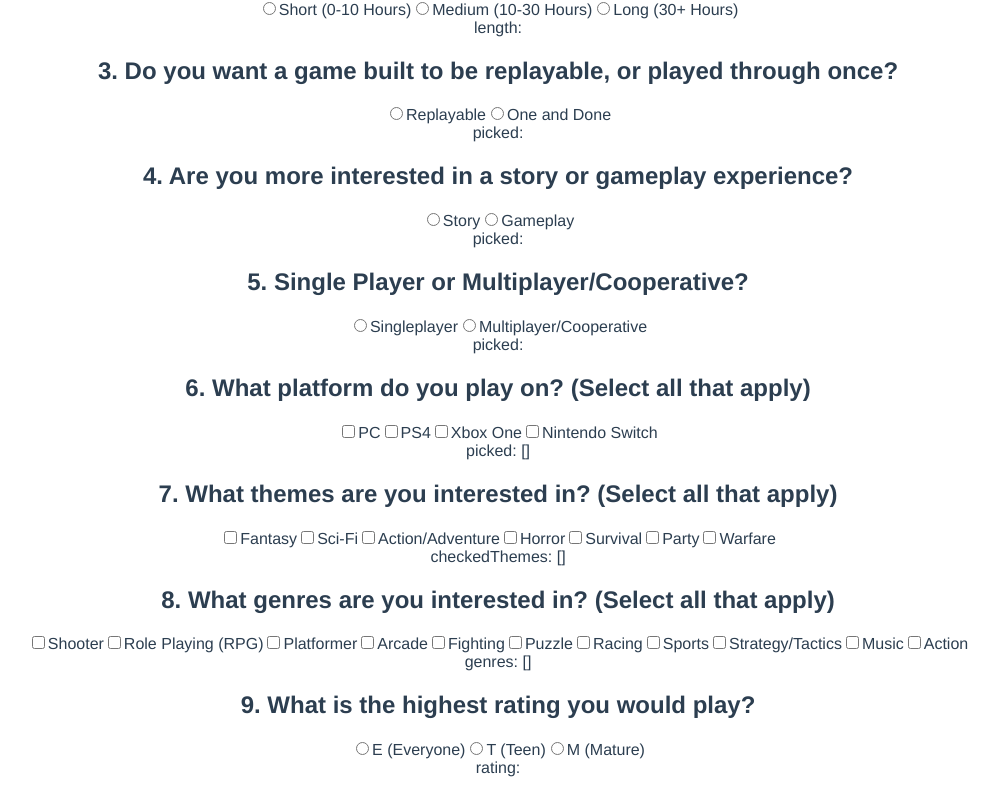
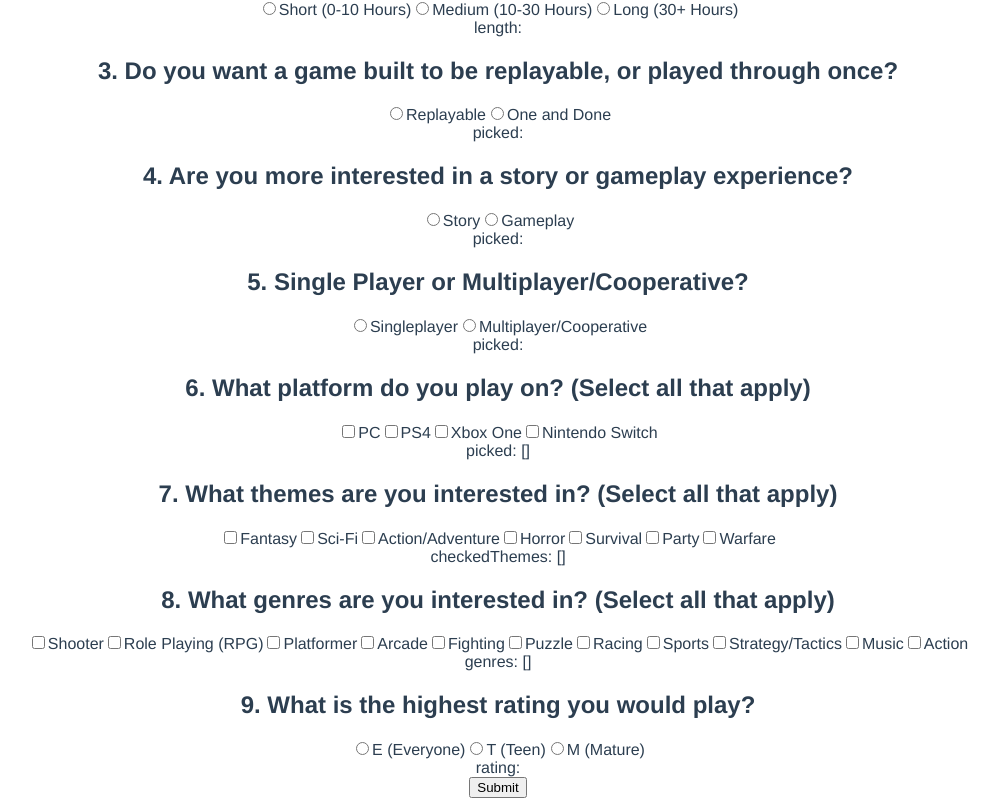
Before and after one commit to justin-crabtree/what_game_app_vue, a Vue app: page /questionnaire in a window 1280 px wide. Shown: the part 321-1127 px from the top of the page, without its empty margins (142-1141 px from the left). Before the commit the page ends 1106 px from the top, so only its background shows below. Built offline with nearby package versions, Linux system fonts and the light colour scheme.

Commit message:
adds submit button/function

```diff
--- a/src/router.js
+++ b/src/router.js
@@ -10,6 +10,7 @@ import Login from "./views/users/Login.vue";
 import Logout from "./views/users/Logout.vue";
 import Profile from "./views/users/Show.vue";
 import Questionnaire from "./views/Questionnaire";
+import Results from "./views/Results";
 
 Vue.use(Router);
 
@@ -66,6 +67,11 @@ export default new Router({
       path: "/questionnaire",
       name: "questionnaire",
       component: Questionnaire
+    },
+    {
+      path: "/results",
+      name: "results",
+      component: Results
     }
   ]
 });
--- a/src/views/Questionnaire.vue
+++ b/src/views/Questionnaire.vue
@@ -2,6 +2,8 @@
   <div class="questionnaire">
     <h1>Answer the questions to recieve your custom result!</h1>
 
+    <div class="container">
+      <form v-on:submit.prevent="submit()">
         <div>
           <h2>
             1. Are you a casual or experienced player?
@@ -154,12 +156,20 @@
           </div>
           rating: {{ rating }}
         </div>
+
+        <div>
+          <input type="submit" class="btn btn-primary" value="Submit" />
+        </div>
+      </form>
+    </div>
   </div>
 </template>
 
 <style></style>
 
 <script>
+import axios from "axios";
+
 export default {
   data: function() {
     return {
@@ -175,6 +185,28 @@ export default {
     };
   },
   created: function() {},
-  methods: {}
+  methods: {
+    submit: function() {
+      var params = {
+        checkedThemes: this.checkedThemes,
+        experienceLevel: this.experienceLevel,
+        gameLength: this.gameLength,
+        replayability: this.replayability,
+        gameFocus: this.gameFocus,
+        playerAmount: this.playerAmount,
+        platforms: this.platforms,
+        checkedGenres: this.checkedGenres,
+        rating: this.rating
+      };
+      axios
+        .post("/api/questionnaire", params)
+        .then(response => {
+          this.$router.push("/results");
+        })
+        .catch(error => {
+          this.errors = error.response.data.errors;
+        });
+    }
+  }
 };
 </script>
--- /dev/null
+++ b/src/views/Results.vue
@@ -0,0 +1,17 @@
+<template>
+  <div class="results">
+    <h1>Here's the games you should play based on your answers:</h1>
+  </div>
+</template>
+
+<style></style>
+
+<script>
+export default {
+  data: function() {
+    return {};
+  },
+  created: function() {},
+  methods: {}
+};
+</script>
```
Lines whose indentation alone changed are shown as unchanged.
